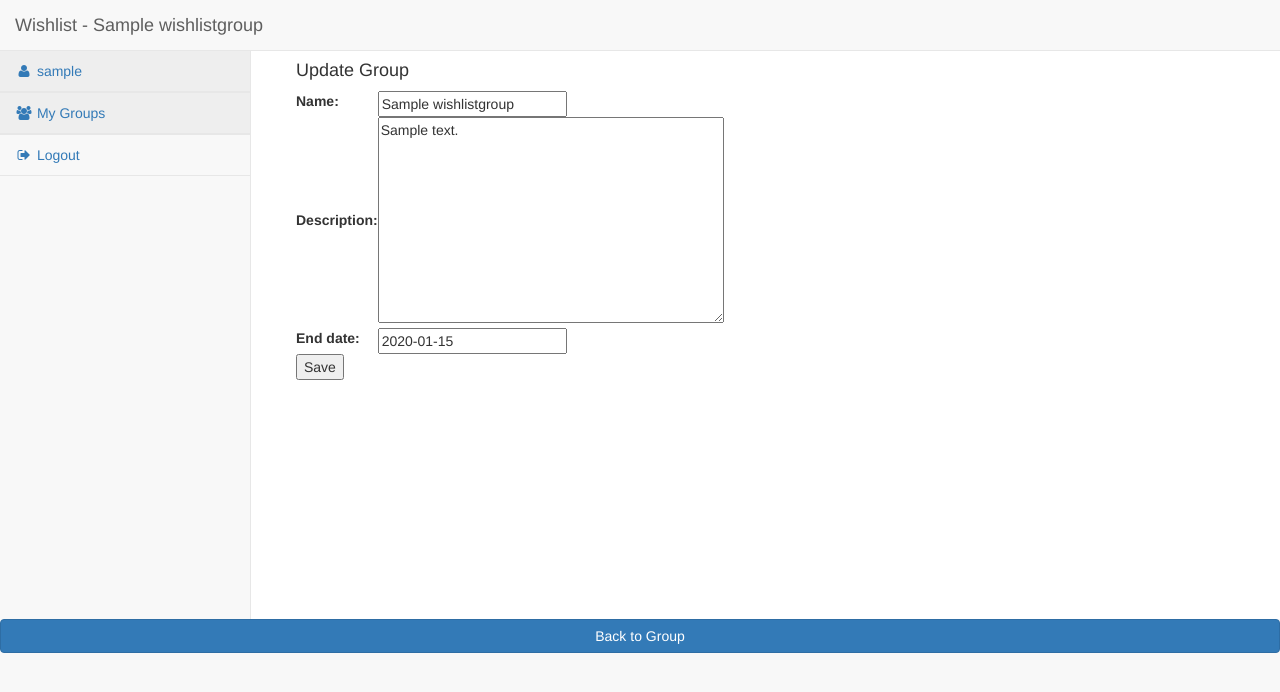
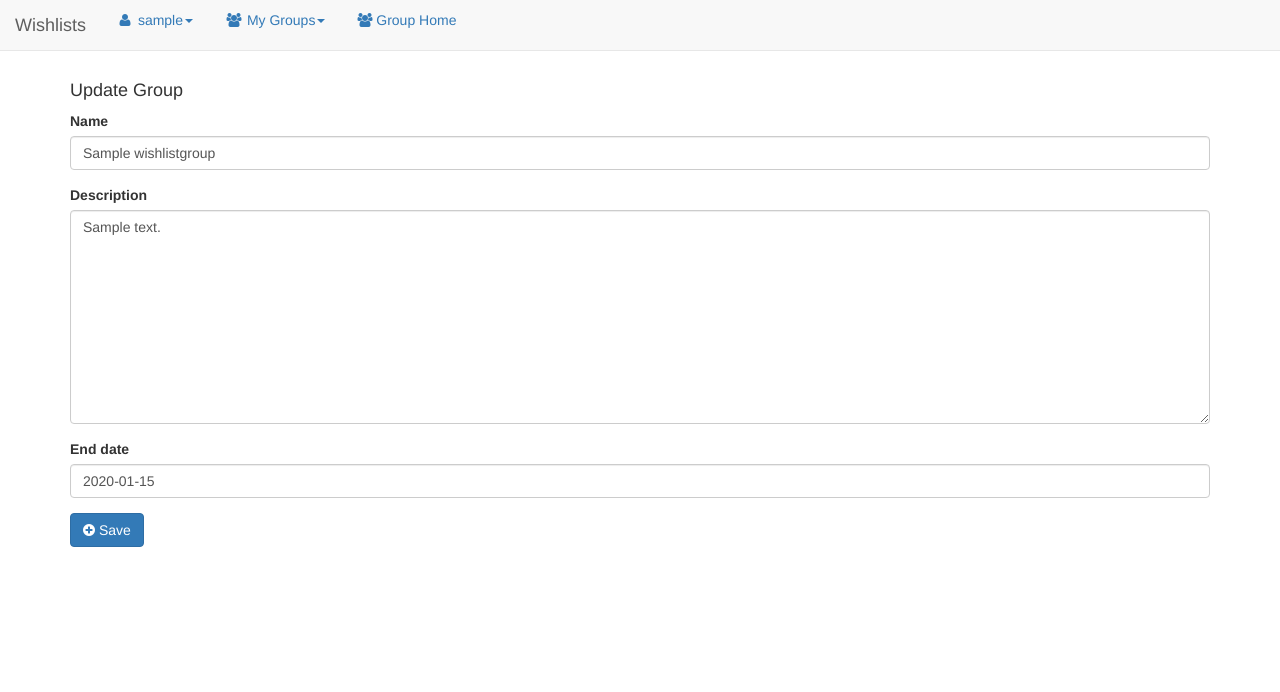
Before and after one commit to pclements12/PyWishlist, a Django app: page /wishlist/group/1/edit in a window 1280 px wide; the page is wider, and only the part inside the window is pictured. Shown: the top 692 px of that part. Run offline with Django 3.2, Linux system fonts and the light colour scheme; a user stored in the database is signed in; tables that the repository leaves empty hold one stand-in row (values such as "Sample post"); some libraries are stand-ins or nearby versions.

Commit message:
remove side bar, update header

```diff
--- a/wishlist_app/static/css/wishlist.css
+++ b/wishlist_app/static/css/wishlist.css
@@ -9,3 +9,7 @@ form.delete a{
 form.delete a:hover{
     color: red
 }
+
+a.no-link{
+    cursor: default
+}
--- a/wishlist_app/templates/wishlist_app/base.html
+++ b/wishlist_app/templates/wishlist_app/base.html
@@ -27,7 +27,7 @@
     <link rel="stylesheet" href="{% static 'bootstrap/bower_components/metisMenu/dist/metisMenu.min.css' %}"/>
 
     <!-- Custom CSS -->
-    <link rel="stylesheet" href="{% static 'bootstrap/dist/css/sb-admin-2.css' %}"/>
+    <!--<link rel="stylesheet" href="{% static 'bootstrap/dist/css/sb-admin-2.css' %}"/>-->
 
     <!-- Custom Fonts -->
     <link rel="stylesheet" href="{% static 'bootstrap/bower_components/font-awesome/css/font-awesome.min.css' %}"/>
@@ -83,7 +83,7 @@
     <script src="{% static 'bootstrap/bower_components/metisMenu/dist/metisMenu.min.js' %}"></script>
 
     <!-- Custom Theme JavaScript -->
-    <script src="{% static 'bootstrap/dist/js/sb-admin-2.js' %}"></script>
+    <!--<script src="{% static 'bootstrap/dist/js/sb-admin-2.js' %}"></script>-->
 
     <!--custom js-->
     <script src="{% static 'js/home.js' %}"></script>
--- a/wishlist_app/templates/wishlist_app/group/group_base.html
+++ b/wishlist_app/templates/wishlist_app/group/group_base.html
@@ -4,16 +4,10 @@
 {% endblock%}
 
 {% block nav %}
-    {% include 'wishlist_app/group/group_nav.html' %}
+    {% include 'wishlist_app/nav.html' %}
 {% endblock %}
 
 {% block header %}
     {% if group %}
     {% endif %}
 {% endblock %}
-
-{% block footer %}
-    {% if group %}
-        <a class="btn btn-block btn-md btn-primary" id="backToGroupLink" href="{% url 'group_home' group.id %}">Back to Group</a>
-    {% endif %}
-{% endblock %}
--- a/wishlist_app/templates/wishlist_app/group/group_nav.html
+++ /dev/null
@@ -1,158 +0,0 @@
-<!-- what I want -->
-<!-- what others want -->
-<!-- what i'm buying -->
-<!-- group members -->
-{% extends 'wishlist_app/nav.html' %}
-<nav class="navbar navbar-default navbar-static-top active" role="navigation" style="margin-bottom: 0">
-    <div class="navbar-header">
-        {% block nav_title %}
-            {% if group %}
-                <a class="navbar-brand" href="{% url 'group_home' group.id %}">Wishlist - {{ group.name }}</a>
-            {% else %}
-                <a class="navbar-brand" href="#">Wishlist</a>
-            {% endif %}
-        {% endblock %}
-    </div>
-    <!-- /.navbar-header -->
-
-    <ul class="nav navbar-top-links navbar-right in">
-
-        <li class="dropdown active">
-            <a class="dropdown-toggle active" data-toggle="dropdown" href="#">
-                <i class="fa fa-user fa-fw"></i>  <i class="fa fa-caret-down"></i>
-            </a>
-            <ul class="dropdown-menu dropdown-user in">
-                {% if request.user.is_authenticated %}
-                    <li>
-                        <a href="#" class="active"><i class="fa fa-user fa-fw"></i>{{ request.user.username }}</a>
-                    </li>
-                    <li class="divider"></li>
-                    <li>
-                        <a href="{% url 'wishlists' %}"><i class="fa fa-users fa-fw"></i>My Groups</a>
-                    </li>
-                    <li class="divider"></li>
-                    <li>
-                        <a href="{% url 'logout' %}"><i class="fa fa-sign-out fa-fw"></i>Logout</a>
-                    </li>
-                {% else %}
-                    <li>
-                        <a href="{% url 'login' %}"><i class="fa fa-sign-in fa-fw"></i>Login</a>
-                    </li>
-                    <li>
-                        <a href="{% url 'register' %}"><i class="fa fa-sign-in fa-fw">Sign up</a>
-                    </li>
-                {% endif %}
-            </ul>
-            <!-- /.dropdown-user -->
-        </li>
-        <!-- /.dropdown -->
-    </ul>
-    <!-- /.navbar-top-links -->
-
-    <div class="navbar-default sidebar" role="navigation">
-        <div class="sidebar-nav navbar-collapse active">
-            <ul class="nav in" id="side-menu">
-                <li class="sidebar-search">
-                    <div class="input-group custom-search-form">
-                        <input type="text" class="form-control" placeholder="Search...">
-                        <span class="input-group-btn">
-                        <button class="btn btn-default" type="button">
-                            <i class="fa fa-search"></i>
-                        </button>
-                    </span>
-                    </div>
-                    <!-- /input-group -->
-                </li>
-                <li>
-                    <a href="index.html"><i class="fa fa-dashboard fa-fw"></i> Dashboard</a>
-                </li>
-                <li>
-                    <a href="#" class="active"><i class="fa fa-bar-chart-o fa-fw"></i> Charts<span class="fa arrow"></span></a>
-                    <ul class="nav nav-second-level collapse">
-                        <li>
-                            <a href="flot.html">Flot Charts</a>
-                        </li>
-                        <li>
-                            <a href="morris.html">Morris.js Charts</a>
-                        </li>
-                    </ul>
-                    <!-- /.nav-second-level -->
-                </li>
-                <li>
-                    <a href="tables.html"><i class="fa fa-table fa-fw"></i> Tables</a>
-                </li>
-                <li>
-                    <a href="forms.html" class="active"><i class="fa fa-edit fa-fw"></i> Forms</a>
-                </li>
-                <li>
-                    <a href="#" class="active"><i class="fa fa-wrench fa-fw"></i> UI Elements<span class="fa arrow"></span></a>
-                    <ul class="nav nav-second-level collapse">
-                        <li>
-                            <a href="panels-wells.html">Panels and Wells</a>
-                        </li>
-                        <li>
-                            <a href="buttons.html">Buttons</a>
-                        </li>
-                        <li>
-                            <a href="notifications.html">Notifications</a>
-                        </li>
-                        <li>
-                            <a href="typography.html">Typography</a>
-                        </li>
-                        <li>
-                            <a href="icons.html"> Icons</a>
-                        </li>
-                        <li>
-                            <a href="grid.html">Grid</a>
-                        </li>
-                    </ul>
-                    <!-- /.nav-second-level -->
-                </li>
-                <li class="active">
-                    <a href="#" class="active"><i class="fa fa-sitemap fa-fw"></i> Multi-Level Dropdown<span class="fa arrow"></span></a>
-                    <ul class="nav nav-second-level collapse in">
-                        <li>
-                            <a href="#" class="active">Second Level Item</a>
-                        </li>
-                        <li>
-                            <a href="#" class="active">Second Level Item</a>
-                        </li>
-                        <li class="active">
-                            <a href="#" class="active">Third Level <span class="fa arrow"></span></a>
-                            <ul class="nav nav-third-level collapse in">
-                                <li>
-                                    <a href="#" class="active">Third Level Item</a>
-                                </li>
-                                <li>
-                                    <a href="#" class="active">Third Level Item</a>
-                                </li>
-                                <li>
-                                    <a href="#" class="active">Third Level Item</a>
-                                </li>
-                                <li>
-                                    <a href="#" class="active">Third Level Item</a>
-                                </li>
-                            </ul>
-                            <!-- /.nav-third-level -->
-                        </li>
-                    </ul>
-                    <!-- /.nav-second-level -->
-                </li>
-                <li>
-                    <a href="#" class="active"><i class="fa fa-files-o fa-fw"></i> Sample Pages<span class="fa arrow"></span></a>
-                    <ul class="nav nav-second-level collapse">
-                        <li>
-                            <a href="blank.html">Blank Page</a>
-                        </li>
-                        <li>
-                            <a href="login.html">Login Page</a>
-                        </li>
-                    </ul>
-                    <!-- /.nav-second-level -->
-                </li>
-            </ul>
-        </div>
-        <!-- /.sidebar-collapse -->
-    </div>
-    <!-- /.navbar-static-side -->
-</nav>
--- a/wishlist_app/templates/wishlist_app/group/update_group.html
+++ b/wishlist_app/templates/wishlist_app/group/update_group.html
@@ -5,10 +5,13 @@
 {% block body %}
     <h4>Update Group</h4>
     <form method="post" action="{% url 'group_update' group.id %}">
-    {% csrf_token %}
-    <table>
-    {{group_form}}
-    </table>
-    <input type="submit" value="Save"/>
+        {% csrf_token %}
+        {% load bootstrap3 %}
+        {% bootstrap_form group_form %}
+        {% buttons %}
+            <button type="submit" class="btn btn-primary">
+              <i class="fa fa-plus-circle"></i> Save
+            </button>
+        {% endbuttons %}
     </form>
 {% endblock %}
--- a/wishlist_app/templates/wishlist_app/nav.html
+++ b/wishlist_app/templates/wishlist_app/nav.html
@@ -1,31 +1,48 @@
-<nav class="navbar navbar-default navbar-static-top active" role="navigation" style="margin-bottom: 0">
+<nav class="navbar navbar-default navbar-static-top active" role="navigation">
     <div class="navbar-header">
-        <button type="button" class="navbar-toggle" data-toggle="collapse" data-target=".navbar-collapse">
-            <span class="sr-only">Toggle navigation</span>
-            <span class="icon-bar"></span>
-            <span class="icon-bar"></span>
-            <span class="icon-bar"></span>
-        </button>
         {% block nav_title %}
             <a class="navbar-brand" href="{% url 'wishlists' %}">Wishlists</a>
         {% endblock %}
     </div>
-    <!-- /.navbar-header -->
-
-    <div class="navbar-default sidebar" role="navigation">
-        <div class="sidebar-nav navbar-collapse active">
-            <ul class="nav in" id="side-menu">
+    <ul class="nav nav-pills">
         {% if request.user.is_authenticated %}
+            <li role="presentation" class="dropdown">
+                <a class="dropdown-toggle" data-toggle="dropdown" href="#" role="button" aria-haspopup="true" aria-expanded="false">
+                    <i class="fa fa-user fa-fw"></i> {{ request.user.username }}<span class="caret"></span>
+                </a>
+                <ul class="dropdown-menu">
                     <li>
-                        <a href="#" class="active"><i class="fa fa-user fa-fw"></i> {{ request.user.username }}</a>
+                         <a href="#" class="active"><i class="fa fa-user fa-fw"></i> Profile</a>
+                    <li>
+                        <a href="{% url 'logout' %}"><i class="fa fa-sign-out fa-fw"></i> Logout</a>
+                    </li>
+                </ul>
             </li>
             <li class="divider"></li>
+            <li role="presentation" class="dropdown">
+                <a class="dropdown-toggle" data-toggle="dropdown" href="#" role="button" aria-haspopup="true" aria-expanded="false">
+                    <i class="fa fa-users fa-fw"></i> My Groups<span class="caret"></span>
+                </a>
+                <ul class="dropdown-menu">
                     <li>
-                        <a href="{% url 'wishlists' %}"><i class="fa fa-users fa-fw"></i> My Groups</a>
+                        <a href="{% url 'wishlists' %}" ><i class="fa fa-globe fa-fw"></i> All My Groups</a>
+                    </li>
+                    {% if groups %}
+                        {% for group in groups %}
+                            <li>
+                                 <a href="{% url 'group_home' group.id %}"><i class="fa fa-users fa-fw"></i> {{ group.name }}</a>
+                            </li>
+                        {% endfor %}
+                    {% endif %}
+                </ul>
             </li>
             <li class="divider"></li>
-                    <li>
-                        <a href="{% url 'logout' %}"><i class="fa fa-sign-out fa-fw"></i> Logout</a>
+            <li role="presentation">
+                {% if group %}
+                <a href="{% url 'group_home' group.id %}"><i class="fa fa-users"></i> Group Home</a>
+                {% elif item %}
+                <a href="{% url 'group_home' item.group.id %}"><i class="fa fa-users"></i> Group Home</a>
+                {% endif %}
             </li>
         {% else %}
             <li>
@@ -36,8 +53,4 @@
             </li>
         {% endif %}
     </ul>
-        </div>
-        <!-- /.sidebar-collapse -->
-    </div>
-    <!-- /.navbar-static-side -->
 </nav>
--- a/wishlist_app/templates/wishlist_app/wishlists.html
+++ b/wishlist_app/templates/wishlist_app/wishlists.html
@@ -9,8 +9,8 @@
                 <div class="panel-heading">My Groups</div>
                 <div class="panel-body">
                     <div class="list-group">
-                    {% if wishlists %}
-                        {% for group in wishlists %}
+                    {% if groups %}
+                        {% for group in groups %}
                         <a href="{% url 'group_home' group.id %}" class="list-group-item">
                             <i class="fa fa-users fa-fw"></i> {{ group.name }}
                         </a>
```
Lines whose indentation alone changed are shown as unchanged.
